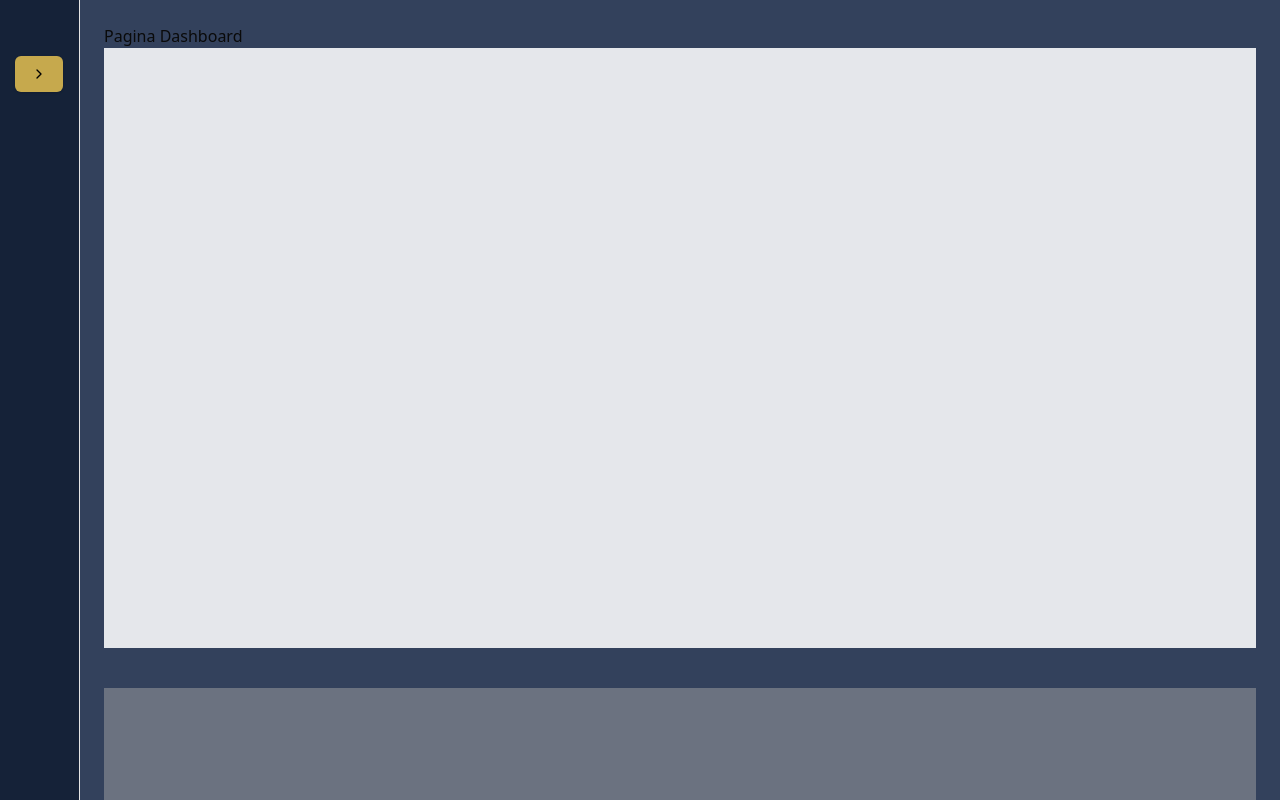
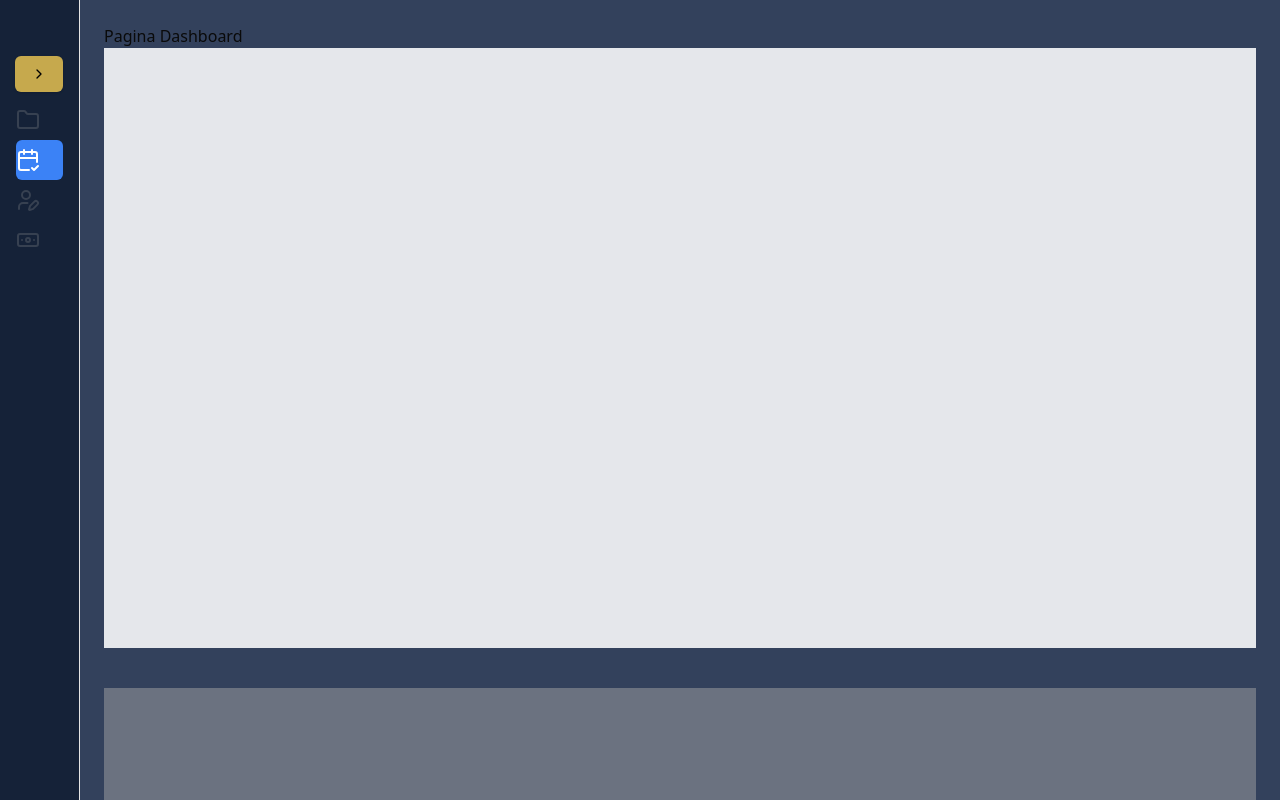
Before and after one commit to Matheus-Ganancio/SAAS_FinalFantasy, a Next.js app: page /dashboard in a window 1280 px wide. Both pictures are taken after a click on the button 215 px from the left and 241 px from the top of the page. Shown: the top 800 px of the page. Built offline with nearby package versions, Linux system fonts and the light colour scheme.

Commit message:
Ajuste na sidebar no dashboard

```diff
--- a/src/app/(panel)/dashboard/_components/sidebar.tsx
+++ b/src/app/(panel)/dashboard/_components/sidebar.tsx
@@ -60,6 +60,47 @@
                             {!isCollapsed ? <ChevronLeft className='w-12 h-12'/> :
                             <ChevronRight className='w-12 h-12'/>}
                         </Button>
+
+                        {/* Mostrar apenas quando a sidebar estiver colapsada */}
+
+                        {isCollapsed && (
+                            <nav classNanme='flex flex-col gap-1 overflow-hidden mt-2'>
+                                                            <SidebarLink
+                            href="/dashboard/services"
+                            label="Serviços"
+                            pathname={pathname}
+                            isCollapsed={isCollapsed}
+                            icon={<Folder className='w-6 h-6' />}
+                            />
+
+                            <SidebarLink
+                            href="/dashboard"
+                            label="Agendamentos"
+                            pathname={pathname}
+                            isCollapsed={isCollapsed}
+                            icon={<CalendarCheck2 className='w-6 h-6' />}
+                            />
+
+                                                        <SidebarLink
+                            href="/dashboard/profile"
+                            label="Perfil"
+                            pathname={pathname}
+                            isCollapsed={isCollapsed}
+                            icon={<UserPen className='w-6 h-6' />}
+                            />
+
+
+
+                            <SidebarLink
+                            href="/dashboard/plans"
+                            label="Planos"
+                            pathname={pathname}
+                            isCollapsed={isCollapsed}
+                            icon={<Banknote className='w-6 h-6' />}
+                            />
+
+                            </nav>
+                        )}
 
                         <Collapsible open={!isCollapsed}>
                         {/* Aqui dentro nós inserimos as categorias da sidebar */}
```
